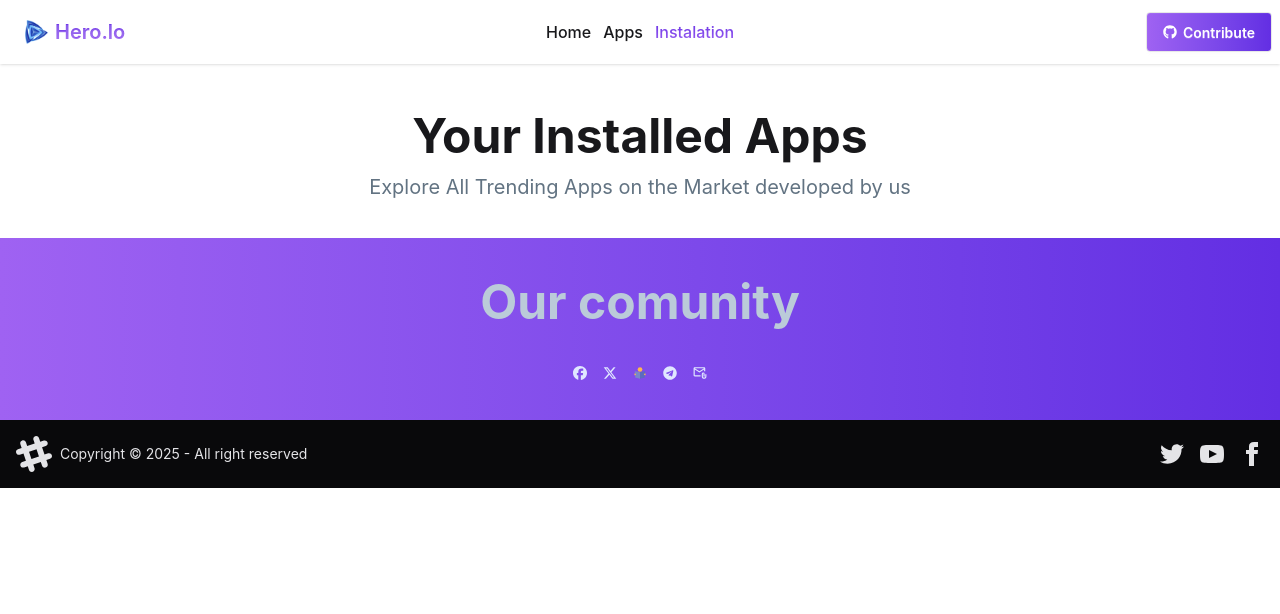
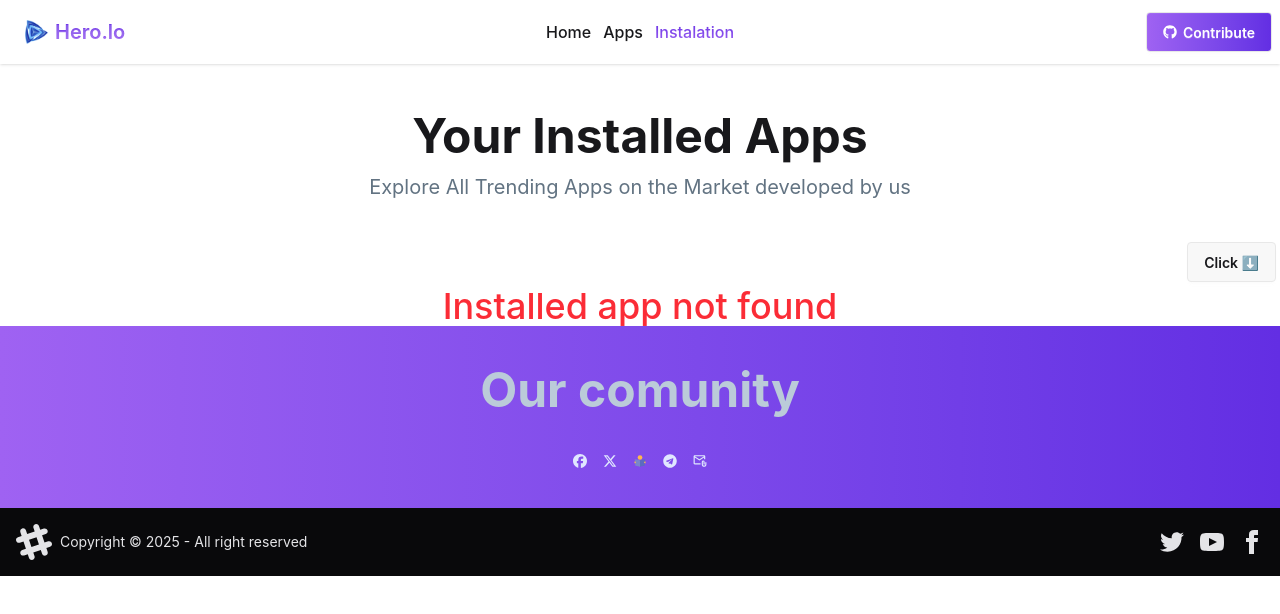
Before and after one commit to aanoman271/Download-store, a React (Vite) app: page /instalation in a window 1280 px wide. Shown: the top 614 px of the page. Built offline with nearby package versions, Linux system fonts and the light colour scheme.

Commit message:
sort added

```diff
--- a/src/Components/Navbar.jsx
+++ b/src/Components/Navbar.jsx
@@ -40,11 +40,9 @@ const Navbar = () => {
             </NavLink>
           </ul>
         </div>
-        <Link to="/">
-          <a className="btn btn-ghost text-xl flex">
-            <img className="w-6" src={appLogo} alt="" />
-            <span className="gradiant">Hero.lo</span>
-          </a>
+        <Link className="btn btn-ghost text-xl flex" to="/">
+          <img className="w-6" src={appLogo} alt="" />
+          <span className="gradiant">Hero.lo</span>
         </Link>
       </div>
       <div className="navbar-center hidden lg:flex">
--- a/src/Pages/AppHeader.jsx
+++ b/src/Pages/AppHeader.jsx
@@ -48,9 +48,7 @@ const AppHeader = () => {
       ) : (
         <div className="px-3 grid grid-cols-1 md:grid-cols-3 lg:grid-cols-4 gap-3.5 justify-items-center">
           {searchData.map((data) => (
-            <Link key={data.id} to={`/AppDeatails/${data.id}`}>
-              <HomeSingleCard data={data}></HomeSingleCard>
-            </Link>
+            <HomeSingleCard key={data.id} data={data}></HomeSingleCard>
           ))}
         </div>
       )}
--- a/src/Pages/HomeSingleCard.jsx
+++ b/src/Pages/HomeSingleCard.jsx
@@ -2,7 +2,6 @@ import React from "react";
 import { IoMdDownload } from "react-icons/io";
 import { CiStar } from "react-icons/ci";
 import { Link } from "react-router-dom";
-
 const HomeSingleCard = ({ data }) => {
   return (
     <Link to={`/appdeatails/${data.id}`}>
--- a/src/Pages/Instalation.jsx
+++ b/src/Pages/Instalation.jsx
@@ -1,4 +1,4 @@
-import React, { useState } from "react";
+import React, { useEffect, useState } from "react";
 import { getApp } from "../utility/Utility";
 import useAppDatas from "../Hook/useAppDatas";
 import InstaledApp from "./InstaledApp";
@@ -11,8 +11,20 @@ const Instalation = () => {
 
   const { appData, loding, error } = useAppDatas(InstalledId);
 
-  const findDAta = appData.filter((a) => unstalls.includes(a.id));
-
+  // const findDAta = appData.filter((a) => unstalls.includes(a.id));
+  const [sort, setSort] = useState([]);
+  useEffect(() => {
+    const filtered = appData.filter((a) => unstalls.includes(a.id));
+    setSort(filtered);
+  }, [appData, unstalls]);
+  const HighTolow = () => {
+    const hToL = [...sort].sort((a, b) => b.downloads - a.downloads);
+    setSort(hToL);
+  };
+  const lowToHigh = () => {
+    const lToh = [...sort].sort((a, b) => a.downloads - b.downloads);
+    setSort(lToh);
+  };
   return (
     <>
       {error ? (
@@ -30,13 +42,40 @@ const Instalation = () => {
                 Explore All Trending Apps on the Market developed by us
               </p>
             </div>
-            {findDAta.map((iData) => (
-              <InstaledApp
-                key={iData.id}
-                setunstall={setunstall}
-                iData={iData}
-              ></InstaledApp>
-            ))}
+            <div className="flex justify-end">
+              {" "}
+              <div className="dropdown dropdown-bottom dropdown-end ">
+                <div tabIndex={0} role="button" className="btn m-1">
+                  Click ⬇️
+                </div>
+                <ul
+                  tabIndex="-1"
+                  className="dropdown-content menu bg-base-100 rounded-box z-1 w-52 p-2 shadow-sm"
+                >
+                  <li onClick={HighTolow}>
+                    <span className="btn">high to low</span>
+                  </li>
+                  <li>
+                    <span onClick={lowToHigh} className="btn">
+                      low to high
+                    </span>
+                  </li>
+                </ul>
+              </div>
+            </div>
+            {sort.length === 0 ? (
+              <h1 className="text-4xl font-medium text-red-500 text-center">
+                Installed app not found
+              </h1>
+            ) : (
+              sort.map((iData) => (
+                <InstaledApp
+                  key={iData.id}
+                  setunstall={setunstall}
+                  iData={iData}
+                ></InstaledApp>
+              ))
+            )}
           </div>
         </div>
       )}
--- a/src/Pages/InstaledApp.jsx
+++ b/src/Pages/InstaledApp.jsx
@@ -1,4 +1,3 @@
-import React from "react";
 import { FaDownload } from "react-icons/fa";
 import { IoStar } from "react-icons/io5";
 import { getApp } from "../utility/Utility";
@@ -13,7 +12,7 @@ const InstaledApp = ({ iData, setunstall }) => {
     toast("App unstaling");
   };
   return (
-    <div className="h-28 flex  items-center shadow-2xl gap-3 px-7 mb-6">
+    <div className="h-28 flex relative  items-center shadow-2xl gap-3 px-7 mb-6">
       <div className="   w-36">
         <img className=" rounded-xl object-cover" src={iData.image} alt="" />
       </div>
```
